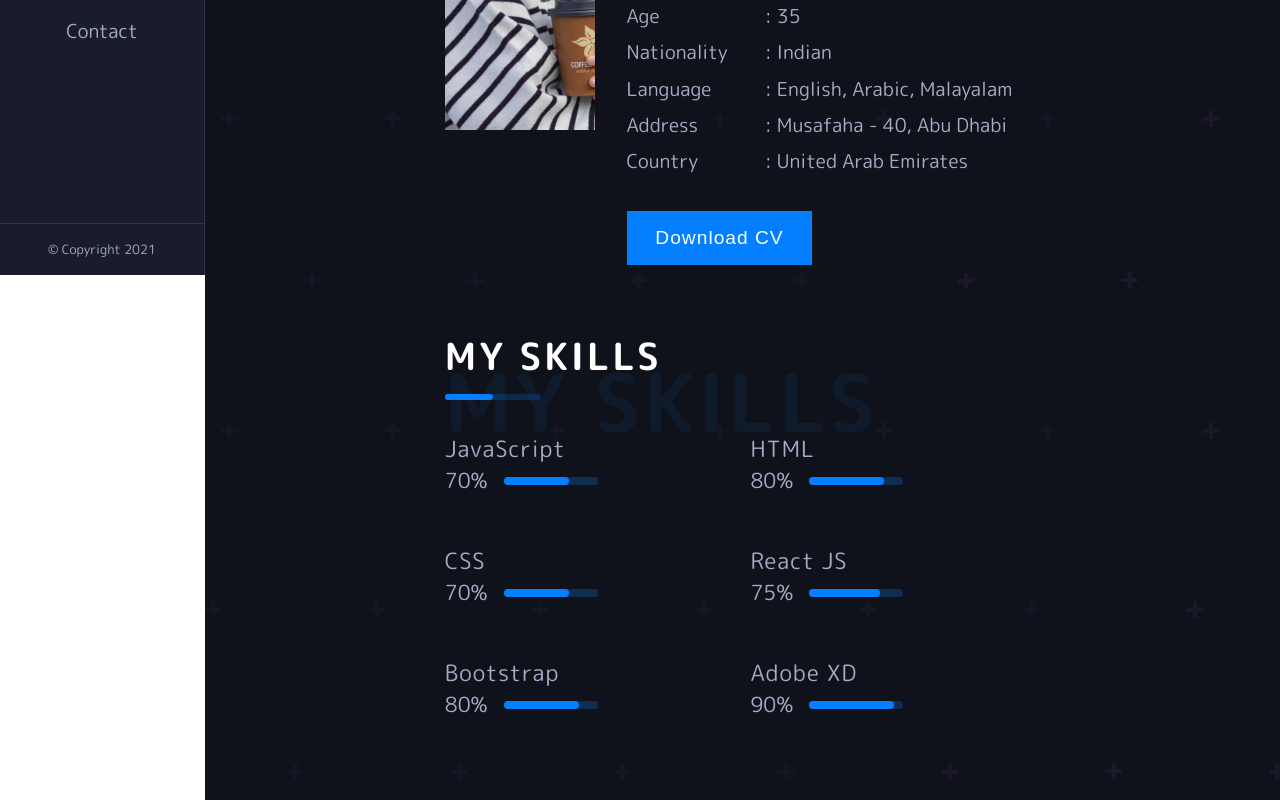
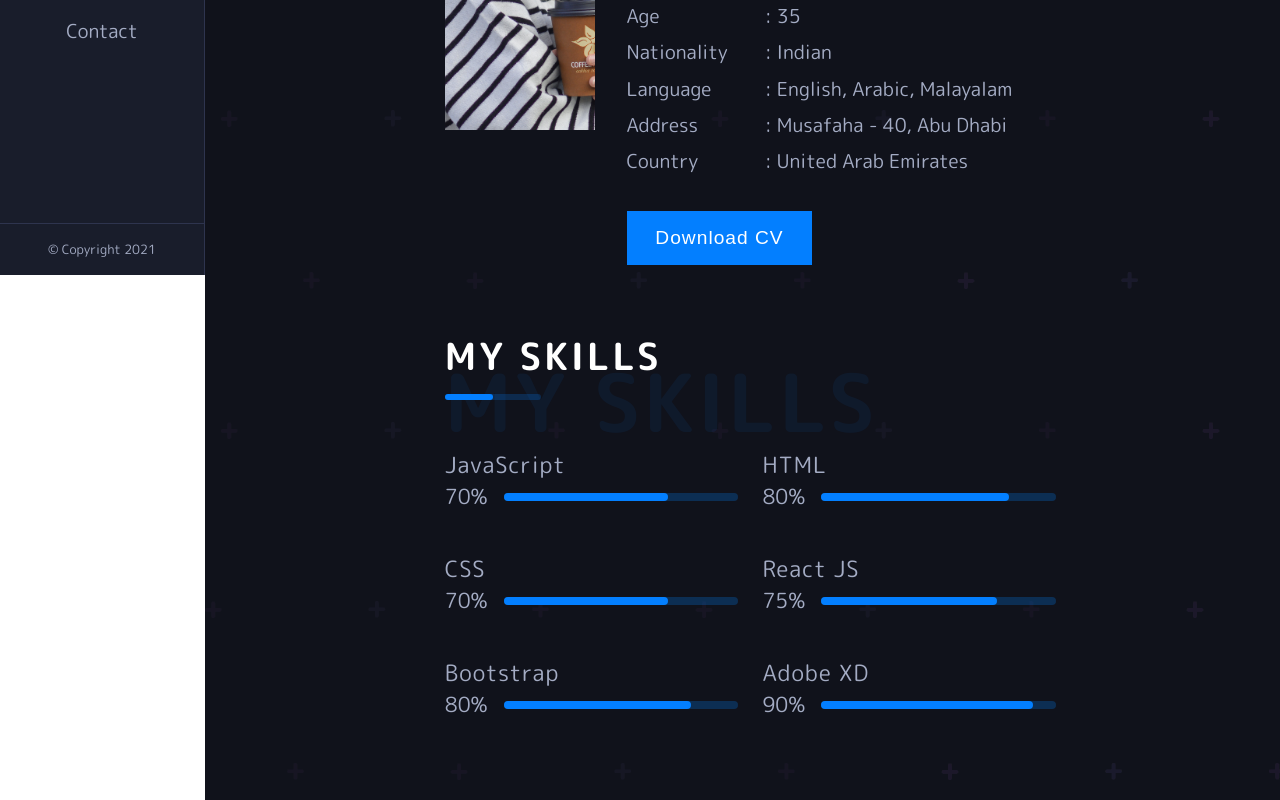
Before and after one commit to faizalshabinali/portfolio-web-app, a React (Create React App) app: page /about in a window 1280 px wide. Shown: the part 525-1325 px from the top of the page. Built offline with nearby package versions, Linux system fonts and the light colour scheme.

Commit message:
My skill setion finished - office

```diff
--- a/src/Components/SkillsSection.js
+++ b/src/Components/SkillsSection.js
@@ -3,8 +3,8 @@ import React from 'react';
 function SkillsSection({ skill, progress, width }) {
   return (
     <div className='SkillsSection'>
-      <h5 className='skill-title'>{skill}</h5>
       <div className='skills-container'>
+        <h5 className='skill-title'>{skill}</h5>
         <div className='skill-bar'>
           <p className='skill-text'>{progress}</p>
           <div className='skill-progress'>
--- a/src/Pages/AboutPage.js
+++ b/src/Pages/AboutPage.js
@@ -9,7 +9,7 @@ function AboutPage() {
       <Title title={'About Me'} span={'About Me'} />
       <ImageSection />
       <Title title={'My Skills'} span={'My Skills'} />
-      <div className='skills-container'>
+      <div className='skills-containers'>
         <SkillsSection skill={'JavaScript'} progress={'70%'} width={'70%'} />
         <SkillsSection skill={'HTML'} progress={'80%'} width={'80%'} />
         <SkillsSection skill={'CSS'} progress={'70%'} width={'70%'} />
--- a/src/styles/_about.scss
+++ b/src/styles/_about.scss
@@ -28,7 +28,7 @@
 
 .about-details {
     display: flex;
-
+    flex-direction: row;
     p {
         padding: 0.23rem 0;
     }
@@ -63,8 +63,8 @@
     }
 }
 
-.skills-container {
+.skills-containers {
     display: grid;
     grid-template-columns: repeat(2, 1fr);
-    grid-gap: 1rem;
+    grid-gap: 2.5rem;
 }
--- a/src/styles/_skills.scss
+++ b/src/styles/_skills.scss
@@ -6,7 +6,6 @@
         font-size: 1.4rem;
         font-weight: 400;
         letter-spacing: 1px;
-        margin-top: 2rem;
     }
 
     .skill-bar {
--- a/src/styles/_title.scss
+++ b/src/styles/_title.scss
@@ -5,6 +5,7 @@
     position: relative;
     padding-bottom: 1rem;
     letter-spacing: 3px;
+    margin-bottom: 3rem;
     &::before {
         content: "";
         position: absolute;
```
Also changed, not shown: package.json (+4 -3 lines), src/App.css (deleted, +0 -11 lines), src/index.scss (added, +13 -0 lines), src/reportWebVitals.js (deleted, +0 -13 lines), src/setupTests.js (added, +5 -0 lines), 2 other files (tests, documents, lock files or other folders).
